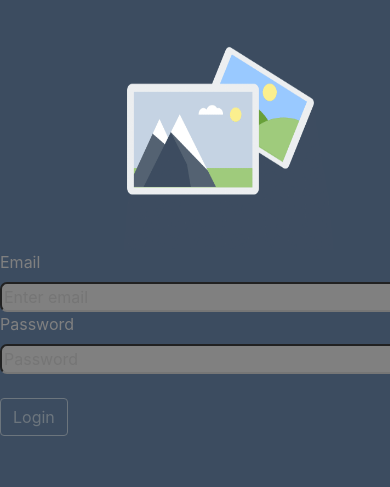
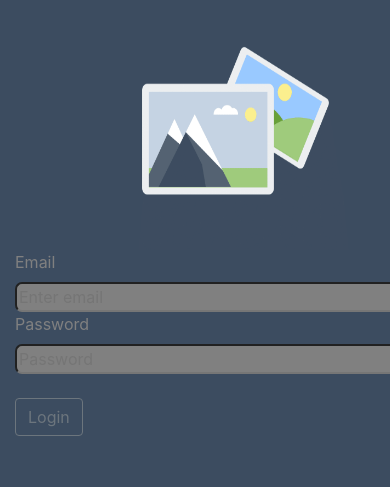
Before and after one commit to puraxa/gallery, a plain HTML site: page index.html in a window 390 px wide. Shown: the top 487 px of the page. Drawn offline with nearby package versions, Linux system fonts and the light colour scheme.

Commit message:
added meta viewport, responsive now works on chrome

```diff
--- a/index.html
+++ b/index.html
@@ -3,11 +3,13 @@
   <head>
     <title>Gallery</title>
     <meta charset="UTF-8">
+    <meta name="viewport" content="width=device-width,initial-scale=1">
     <link rel="stylesheet" href="https://stackpath.bootstrapcdn.com/bootstrap/4.3.1/css/bootstrap.min.css" integrity="sha384-ggOyR0iXCbMQv3Xipma34MD+dH/1fQ784/j6cY/iJTQUOhcWr7x9JvoRxT2MZw1T" crossorigin="anonymous">
     <link rel="stylesheet" href="./css/style.css">
     <script src="./scripts/script.js"></script>
   </head>
   <body>
+    <div class="container">
       <div id="hide">
         <img src="./images/login.png" alt="" width="400px" height="250px">
         <label for="email">Email</label><br>
@@ -24,5 +26,6 @@
       <div id="gallery" class="row">
 
       </div>
+    </div>
   </body>
 </html>
```
Lines whose indentation alone changed are shown as unchanged.
